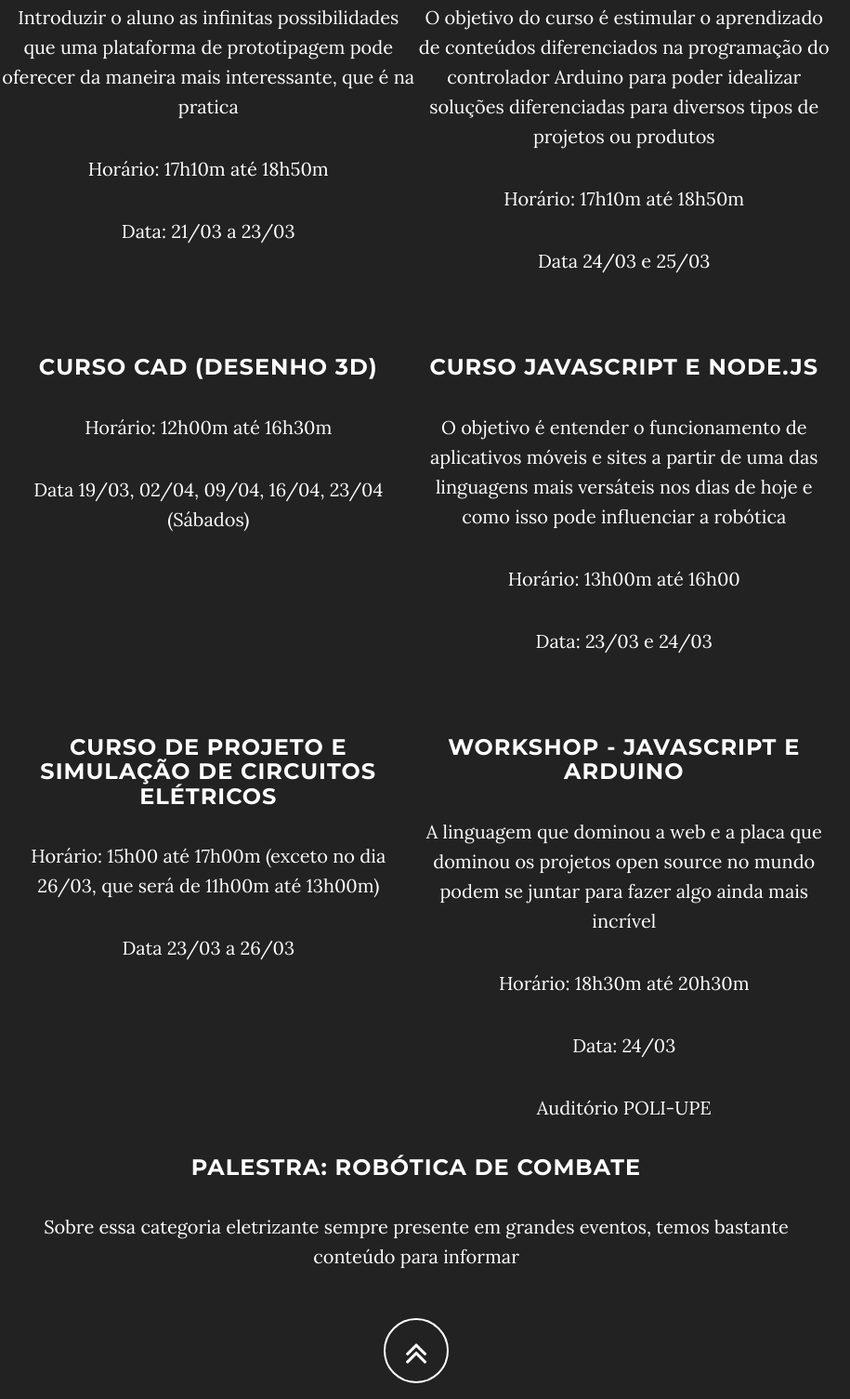
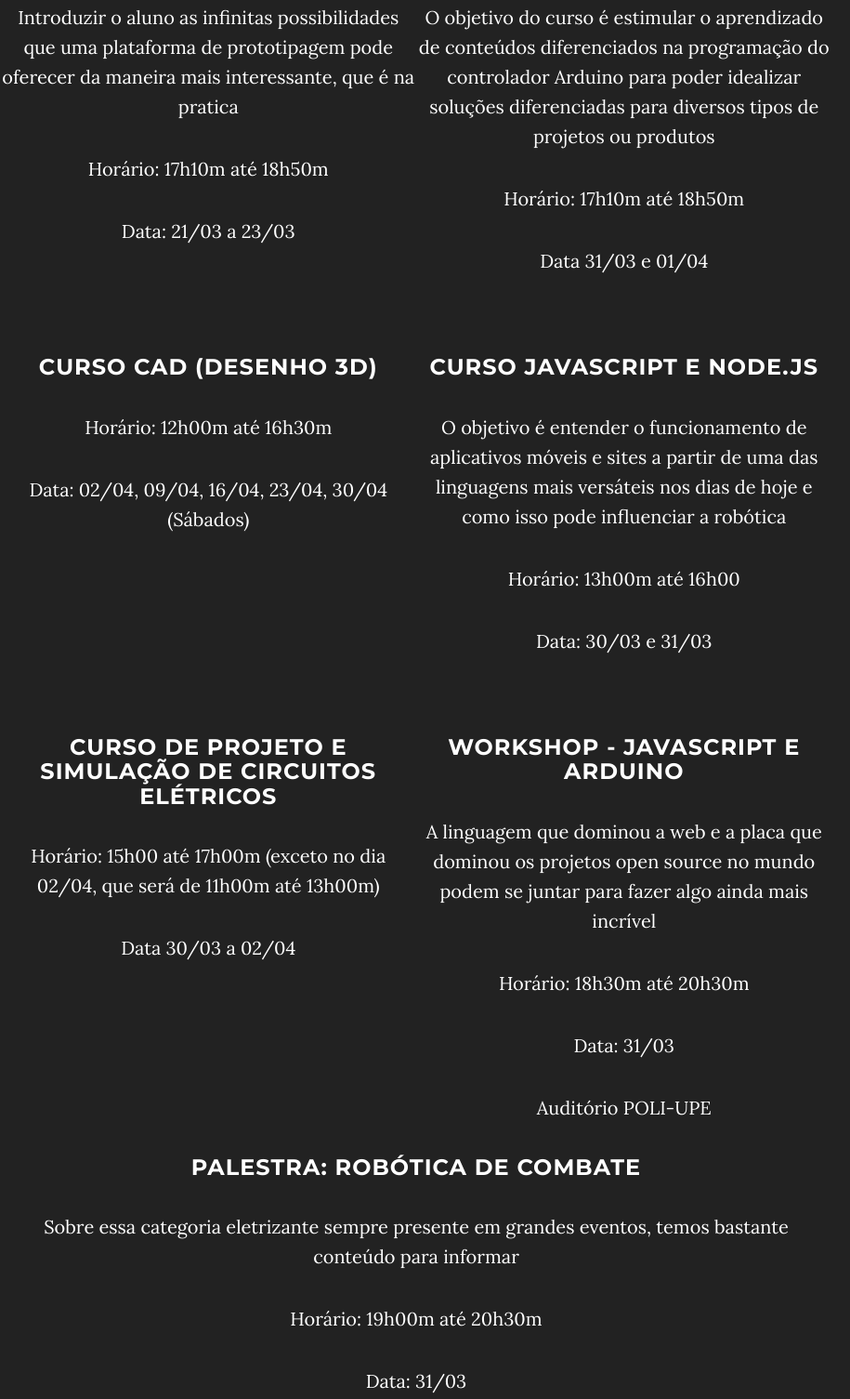
Before and after one commit to Carranca22/cursos, a plain HTML site: page index.html in a window 1280 px wide. Shown: the part 1839-3344 px from the top of the page at 93% size, without its empty margins (192-1107 px from the left). Drawn offline with Linux system fonts and the light colour scheme.

Commit message:
Update index.html

```diff
--- a/index.html
+++ b/index.html
@@ -138,37 +138,39 @@
                         <h3>Curso Arduino Avançado</h3>
                         <p>O objetivo do curso é estimular o aprendizado de conteúdos diferenciados na programação do controlador Arduino para poder idealizar soluções diferenciadas para diversos tipos de projetos ou produtos</p>
                         <p>Horário: 17h10m até 18h50m</p>
-                        <p>Data 24/03 e 25/03</p>
+                        <p>Data 31/03 e 01/04</p>
                     </div>
                     <div class='courses'>
                         <h3>Curso CAD (Desenho 3D)</h3>
                         <p></p>
                         <p>Horário: 12h00m até 16h30m</p>
-                        <p>Data 19/03, 02/04, 09/04, 16/04, 23/04 (Sábados)</p>
+                        <p>Data: 02/04, 09/04, 16/04, 23/04, 30/04  (Sábados)</p>
                     </div>
                     <div class='courses'>
                         <h3>Curso Javascript e Node.js</h3>
                         <p>O objetivo é entender o funcionamento de aplicativos móveis e sites a partir de uma das linguagens mais versáteis nos dias de hoje e como isso pode influenciar a robótica</p>
                         <p>Horário: 13h00m até 16h00</p>
-                        <p>Data: 23/03 e 24/03</p>
+                        <p>Data: 30/03 e 31/03</p>
                     </div>
                     <div class='courses'>
                         <h3>Curso de Projeto e simulação de circuitos elétricos</h3>
                         <p></p>
-                        <p>Horário: 15h00 até 17h00m (exceto no dia 26/03, que será de 11h00m até 13h00m)</p>
-                        <p>Data 23/03 a 26/03</p>
+                        <p>Horário: 15h00 até 17h00m (exceto no dia 02/04, que será de 11h00m até 13h00m)</p>
+                        <p>Data 30/03 a 02/04</p>
                     </div>
                     <div class='courses'>
                         <h3>Workshop - Javascript e Arduino</h3>
                         <p>A linguagem que dominou a web e a placa que dominou os projetos open source no mundo podem se juntar para fazer algo ainda mais incrível</p>
                         <p>Horário: 18h30m até 20h30m</p>
-                        <p>Data: 24/03</p>
+                        <p>Data: 31/03</p>
                         <p>Auditório POLI-UPE</p>
                     </div>
                     <br>
                     <div class='only'>
                         <h3>Palestra: Robótica de combate</h3>
                         <p>Sobre essa categoria eletrizante sempre presente em grandes eventos, temos bastante conteúdo para informar</p>
+                        <p>Horário: 19h00m até 20h30m</p>
+                        <p>Data: 31/03</p>
                     </div>
                 </div>
             </div>
```
